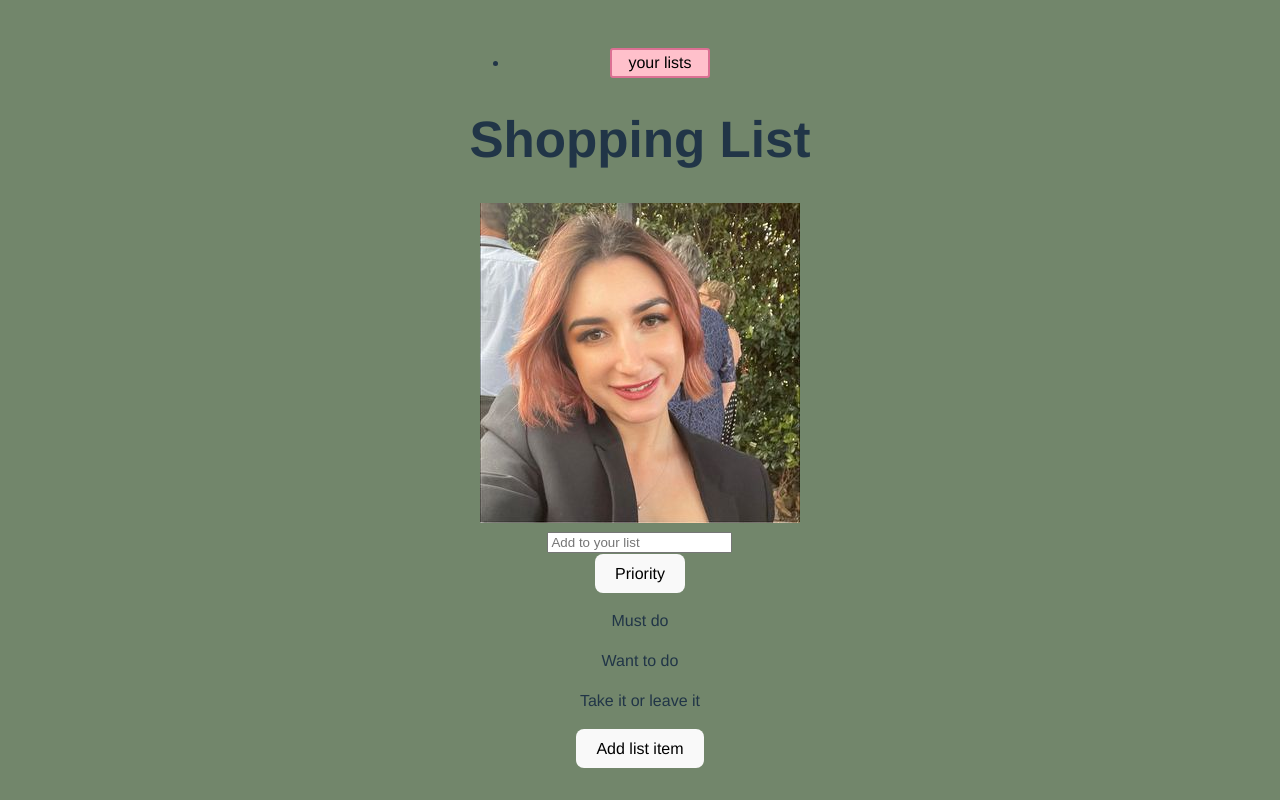
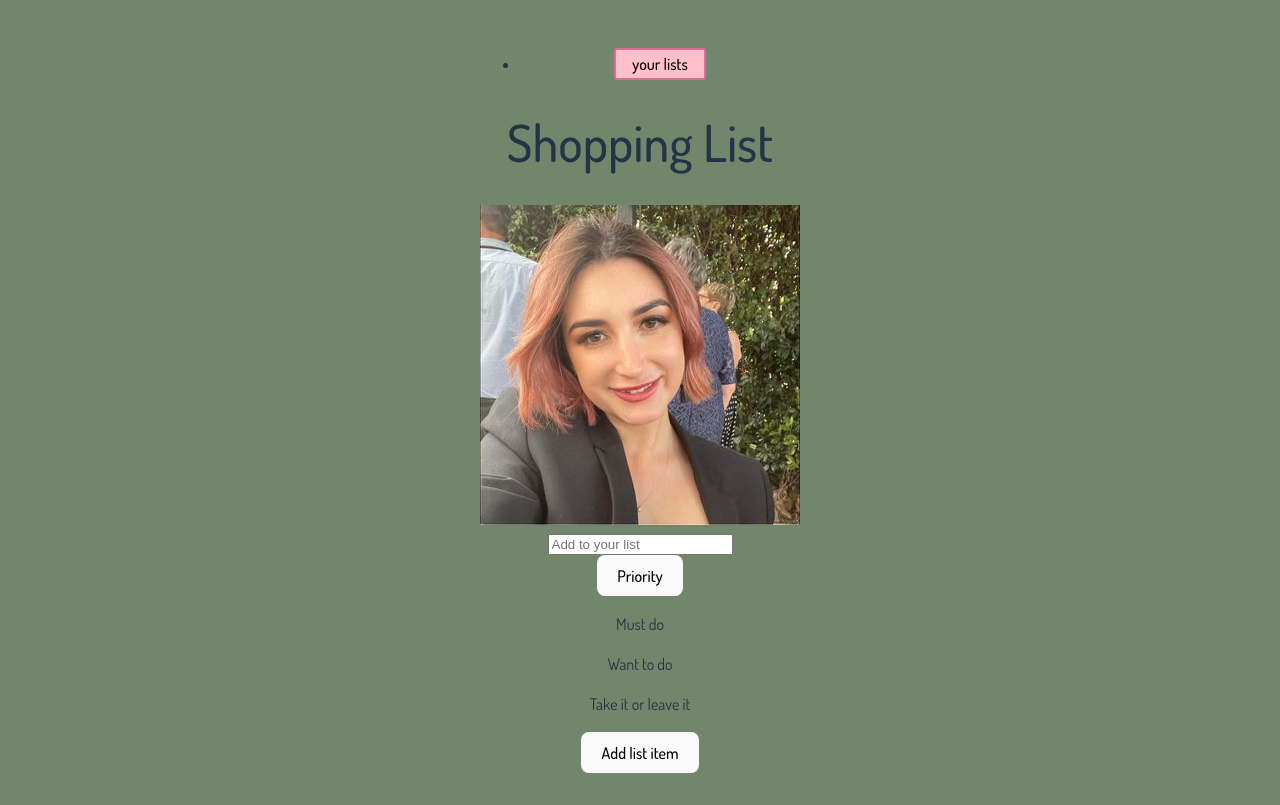
Before and after one commit to NessJade96/List-It, a React (Vite) app: page / in a window 1280 px wide. Built offline with nearby package versions, Linux system fonts and the light colour scheme.

Commit message:
Changed global font

```diff
--- a/index.html
+++ b/index.html
@@ -3,6 +3,12 @@
 	<head>
 		<meta charset="UTF-8" />
 		<link rel="icon" type="image/svg+xml" href="/vite.svg" />
+		<link rel="preconnect" href="https://fonts.googleapis.com" />
+		<link rel="preconnect" href="https://fonts.gstatic.com" crossorigin />
+		<link
+			href="https://fonts.googleapis.com/css2?family=Dosis:wght@400;500&display=swap"
+			rel="stylesheet"
+		/>
 		<meta name="viewport" content="width=device-width, initial-scale=1.0" />
 		<title>List It</title>
 	</head>
--- a/src/globalStyles.js
+++ b/src/globalStyles.js
@@ -5,7 +5,7 @@
     margin: 0;
     padding: 0;
     background:  rgb(114, 134, 107) ;
-    font-family: Open-Sans, Helvetica, Sans-Serif;
+    font-family: 'Dosis', sans-serif;
   }
 `;
 
```
